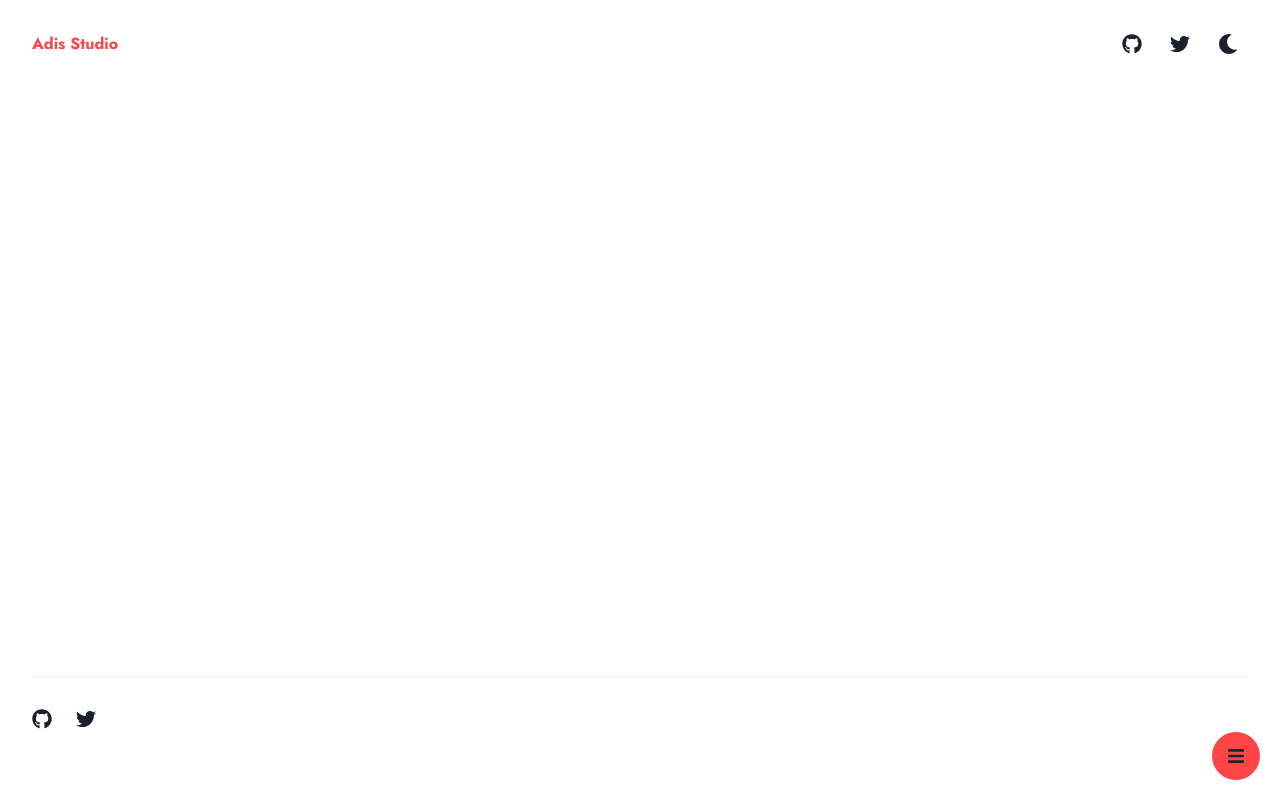
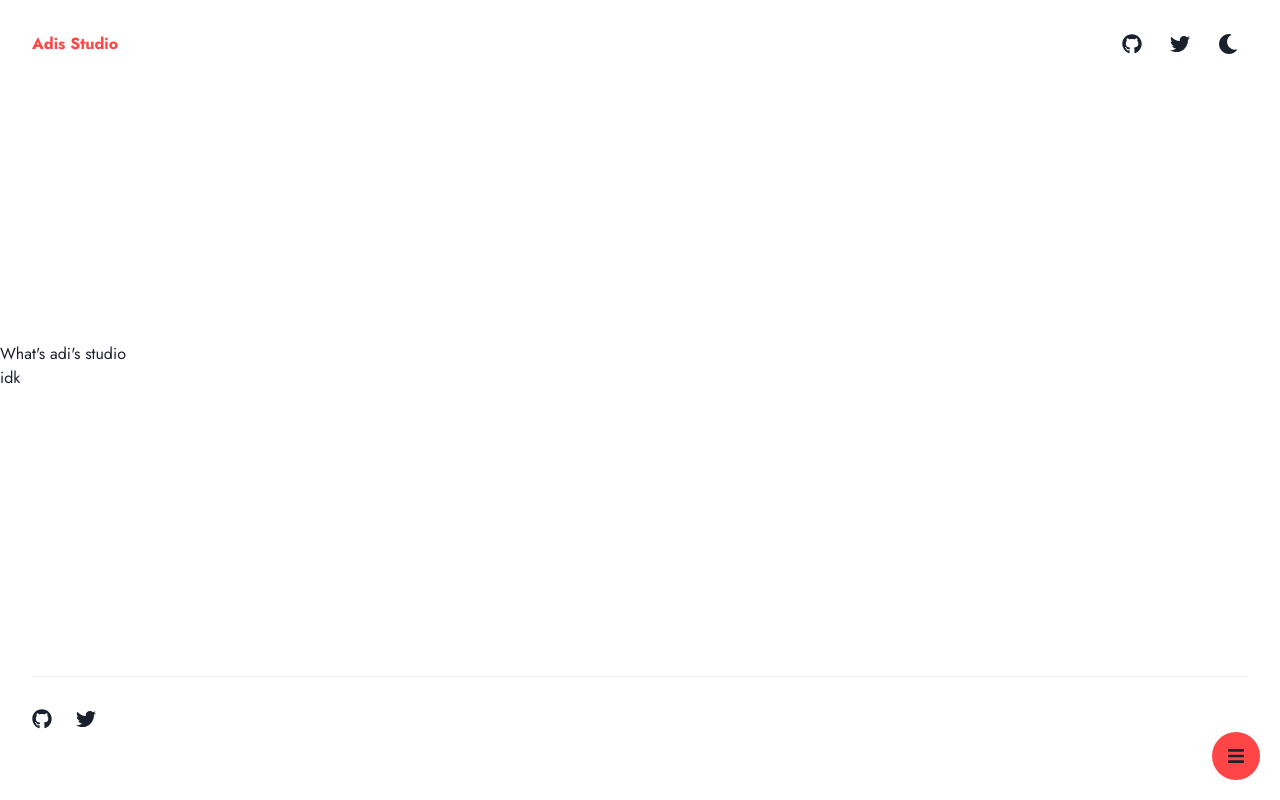
Before and after one commit to adityaREDFLAG/Adis-Site, a Next.js app: page /empty in a window 1280 px wide. Built offline with nearby package versions, Linux system fonts and the light colour scheme.

Commit message:
Update empty.tsx

```diff
--- a/src/pages/empty.tsx
+++ b/src/pages/empty.tsx
@@ -1,10 +1,18 @@
 import * as React from 'react'
- import { NextSeo } from 'next-seo'
+import { NextSeo } from 'next-seo'
 
- import type { NextPage } from 'next'
+import type { NextPage } from 'next'
 
- const EmptyPage: NextPage = () => {
-   return <NextSeo title="Empty" />
- }
+const ContentPage: NextPage = () => {
+  return (
+    <>
+      <NextSeo title="Info" />
+      <div>
+        <h1>What's adi's studio</h1>
+        <p>idk</p>
+      </div>
+    </>
+  )
+}
 
- export default EmptyPage
+export default ContentPage
```
